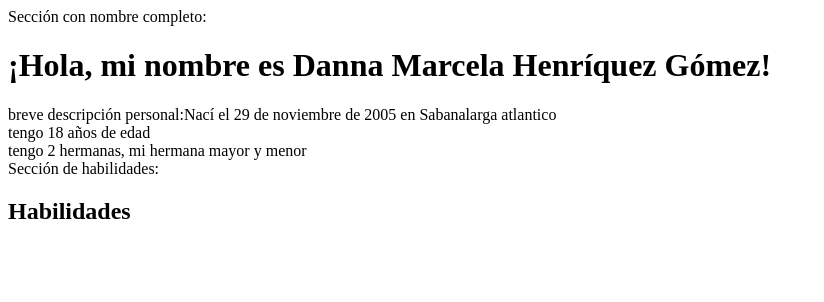
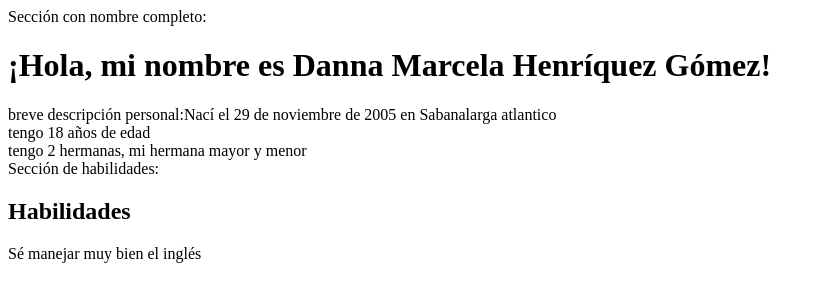
Before and after one commit to DannaHg/BuenasPracticasParcial1, a plain HTML site: page index.html in a window 1280 px wide. Shown: the whole page, without its empty margins (0-824 px from the left). Drawn offline with Linux system fonts and the light colour scheme.

Commit message:
Habilidades

```diff
--- a/index.html
+++ b/index.html
@@ -11,5 +11,6 @@
     <div>tengo 18 años de edad</div>
     <div>tengo 2 hermanas, mi hermana mayor y menor</div>
     Sección de habilidades: <h2>Habilidades</h2>
+    <div>Sé manejar muy bien el inglés</div>
 </body>
 </html>
```
